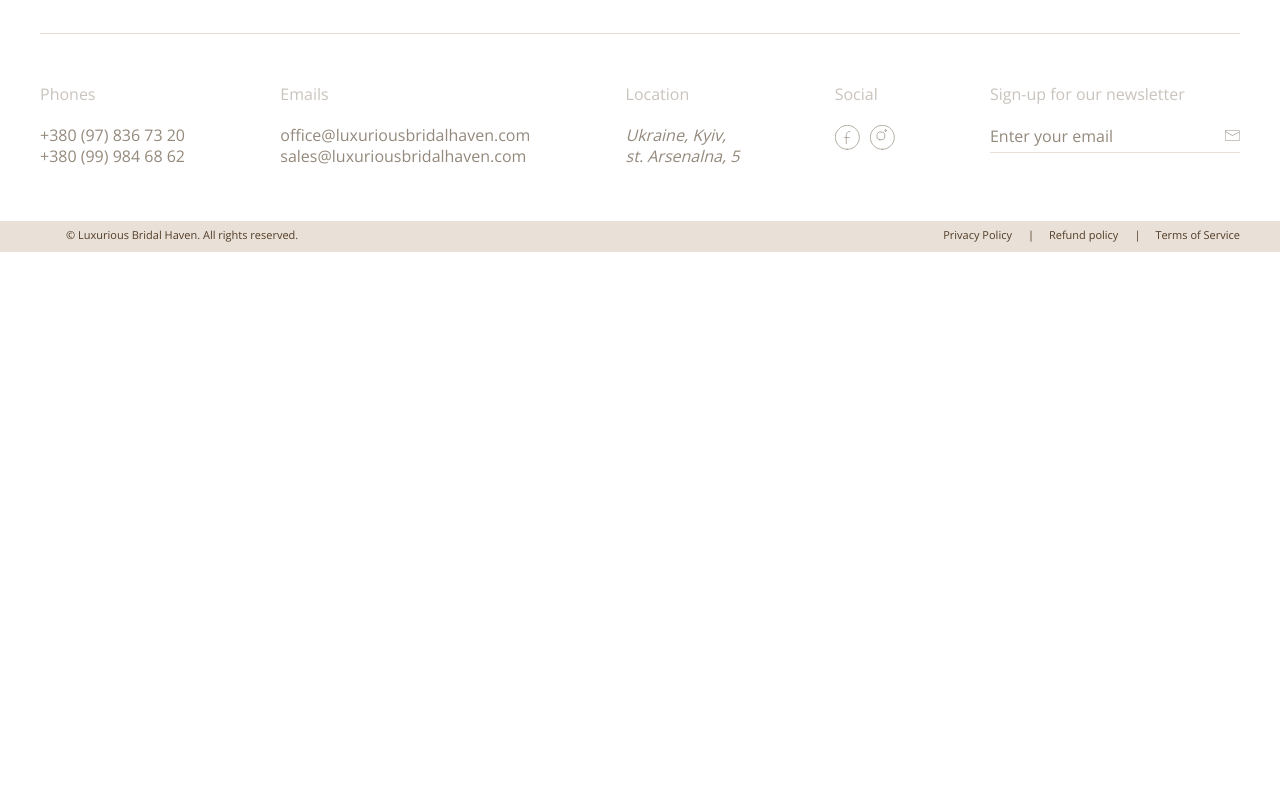
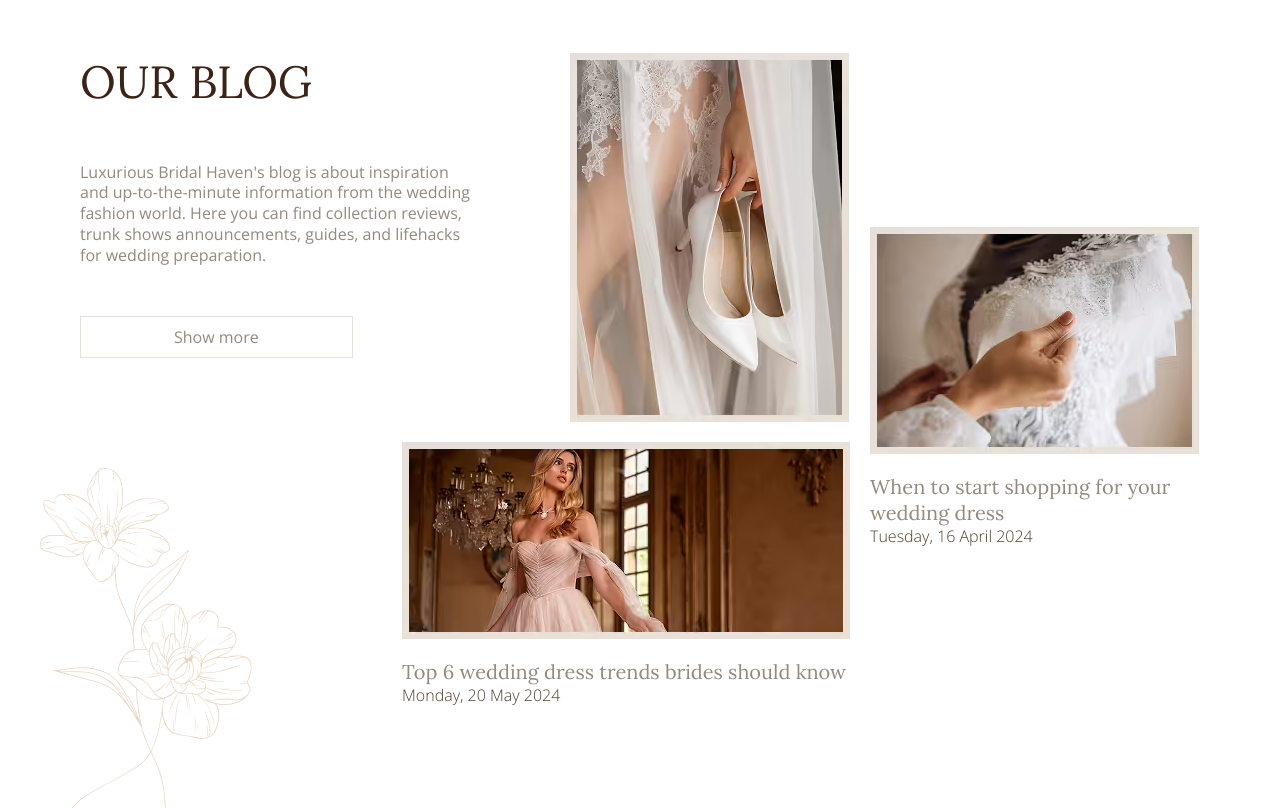
Before and after one commit to viacheslev/shop, a website: page app/pages/index.html in a window 1280 px wide. Shown: the part 3761-4569 px from the top of the page. Before the commit the page ends 4013 px from the top, so only its background shows below. Drawn offline with nearby package versions, Linux system fonts and the light colour scheme; files that its build step writes are made by us from their sources; files whose address does not match are found by name.

Commit message:
added our-blog

```diff
--- a/app/pages/index.html
+++ b/app/pages/index.html
@@ -56,6 +56,7 @@
   <section class="designer">
     <div class="container">
       <div class="designer__inner">
+        <img class="designer__decor" src="images/designer-decor.svg" alt="Floral decor">
         <div class="designer__content">
           <h2 class="designer__title">
             THE DESIGNER
@@ -112,5 +113,41 @@
       </div>
     </div>
   </section>
+  <section class="our-blog">
+    <div class="container">
+      <div class="our-blog__inner">
+        <div class="our-blog__content">
+          <h2 class="our-blog__title">OUR BLOG</h2>
+          <p class="our-blog__text">Luxurious Bridal Haven's blog is about inspiration and up-to-the-minute information
+            from the wedding fashion world. Here you can find collection reviews, trunk shows announcements, guides, and
+            lifehacks for wedding preparation.</p>
+          <a class="our-blog__btn-link" href="#">Show more</a>
+        </div>
+        <picture>
+          <source srcset="images/our-blog-1.avif" type="image/avif">
+          <source srcset="images/our-blog-1.webp" type="image/webp">
+          <img class="our-blog__img" src="images/our-blog-1.jpg" alt="Wedding shoes">
+        </picture>
+        <div class="our-blog__box our-blog__box-right">
+          <picture>
+            <source srcset="images/our-blog-2.avif" type="image/avif">
+            <source srcset="images/our-blog-2.webp" type="image/webp">
+            <img class="our-blog__box-img" src="images/our-blog-2.jpg" alt="Wedding dress fitting">
+          </picture>
+          <a class="our-blog__link" href="#">When to start shopping for your wedding dress</a>
+          <p class="our-blog__box-date">Tuesday, 16 April 2024</p>
+        </div>
+        <div class="our-blog__box our-blog__box-bottom">
+          <picture>
+            <source srcset="images/our-blog-3.avif" type="image/avif">
+            <source srcset="images/our-blog-3.webp" type="image/webp">
+            <img class="our-blog__box-img" src="images/our-blog-3.jpg" alt="Bride in dress">
+          </picture>
+          <a class="our-blog__link" href="#">Top 6 wedding dress trends brides should know</a>
+          <p class="our-blog__box-date">Monday, 20 May 2024</p>
+        </div>
+      </div>
+    </div>
+  </section>
 </main>
 <!--=include footer.html  -->
--- a/app/scss/style.scss
+++ b/app/scss/style.scss
@@ -320,6 +320,8 @@ body {
     padding: 12px;
     border: none;
     cursor: pointer;
+    position: relative;
+    z-index: 10;
   }
 
   &__form-caption {
@@ -329,11 +331,20 @@ body {
 
 .designer {
   padding: 150px 0 210px;
+  position: relative;
 
   &__inner {
     display: flex;
     justify-content: space-between;
     padding: 0 40px;
+  }
+
+  &__decor {
+    position: absolute;
+    top: -220px;
+    left: 50%;
+    transform: translateX(-50%);
+    z-index: 5;
   }
 
   &__content {
@@ -423,6 +434,7 @@ body {
     padding-left: 50px;
     margin-bottom: 30px;
     position: relative;
+
     &::before {
       content: '';
       position: absolute;
@@ -433,3 +445,72 @@ body {
     }
   }
 }
+
+.our-blog {
+  padding: 150px 0 100px;
+
+  &__inner {
+    display: grid;
+    grid-template-columns: 1fr 280px 330px;
+    grid-template-rows: 1fr 1fr;
+    gap: 20px;
+    padding: 0 40px;
+    background-image: url('../images/our-blog-decor.svg');
+    background-repeat: no-repeat;
+    background-position: bottom left;
+  }
+
+  &__content {}
+
+  &__title {
+    @extend %lora-400;
+    font-size: 45px;
+    margin-bottom: 50px;
+  }
+
+  &__text {
+    max-width: 400px;
+    margin-bottom: 50px;
+    color: vars.$color-text-muted;
+    font-size: 16px;
+  }
+
+  &__btn-link {
+    font-size: 16px;
+    display: inline-block;
+    padding: 10px 93px;
+    border: 1px solid vars.$bg-primary;
+    color: vars.$color-text-muted;
+  }
+
+  &__link {
+    margin-bottom: 5px;
+    @extend %lora-400;
+    color: vars.$color-text-muted;
+  }
+
+  &__img {}
+
+  &__box {}
+
+  &__box-right {
+    grid-row: span 2;
+    align-self: center;
+    margin-top: -90px;
+  }
+
+  &__box-img {
+    margin-bottom: 20px;
+  }
+
+  &__box-date {
+    color: vars.$color-primary;
+    font-size: 16px;
+    @extend %opensans-300;
+  }
+
+  &__box-bottom {
+    grid-column: span 2;
+    margin-left: auto;
+  }
+}
```
Also changed, not shown: app/images/designer-decor.svg (added), app/images/our-blog-1.avif (added), app/images/our-blog-1.jpg (added), app/images/our-blog-1.webp (added), app/images/our-blog-2.avif (added), app/images/our-blog-2.jpg (added), app/images/our-blog-2.webp (added), app/images/our-blog-3.avif (added), app/images/our-blog-3.jpg (added), app/images/our-blog-3.webp (added), app/images/our-blog-decor.svg (added), app/images/src/designer-decor.svg (added), app/images/src/our-blog-1.jpg (added), app/images/src/our-blog-2.jpg (added), 2 more files.
